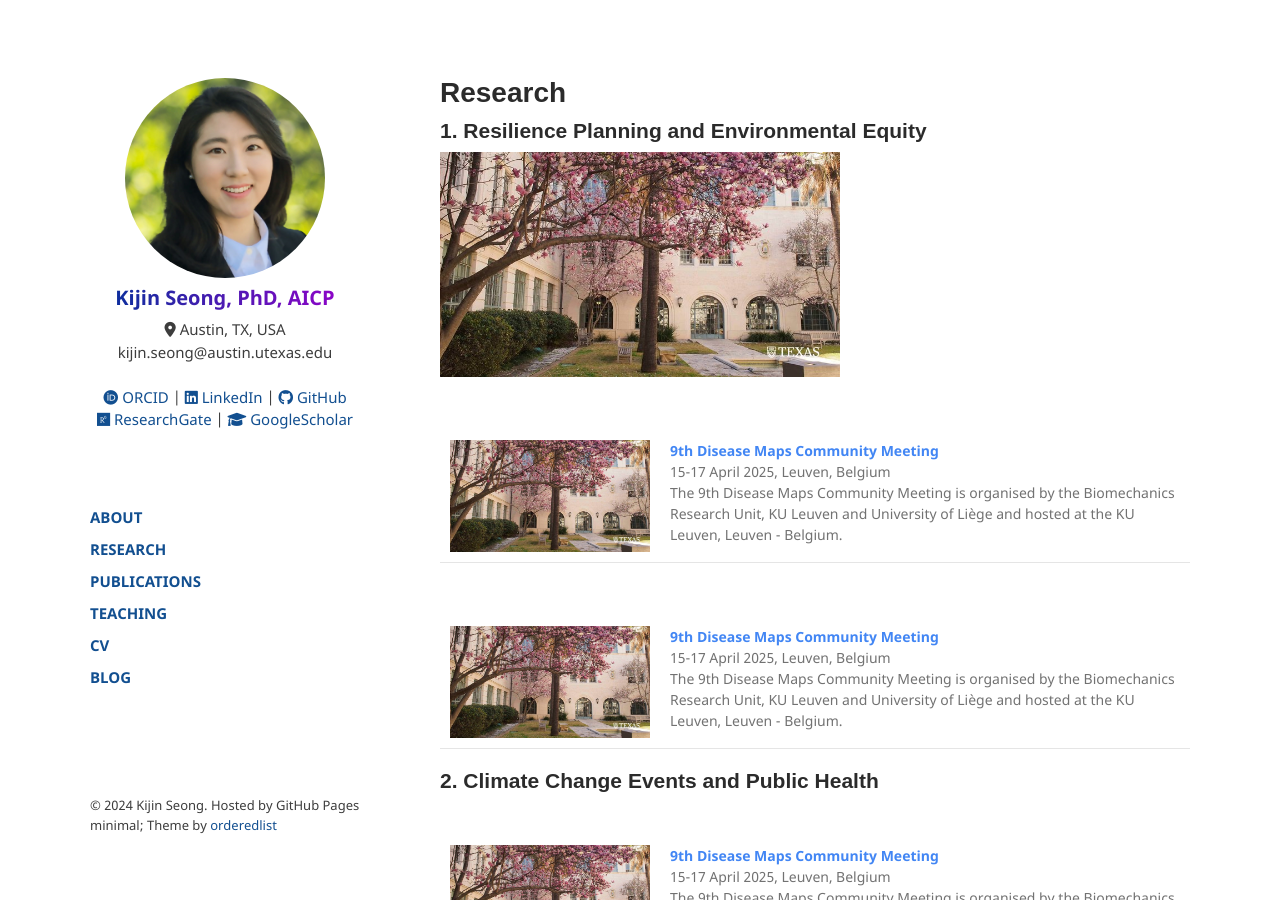
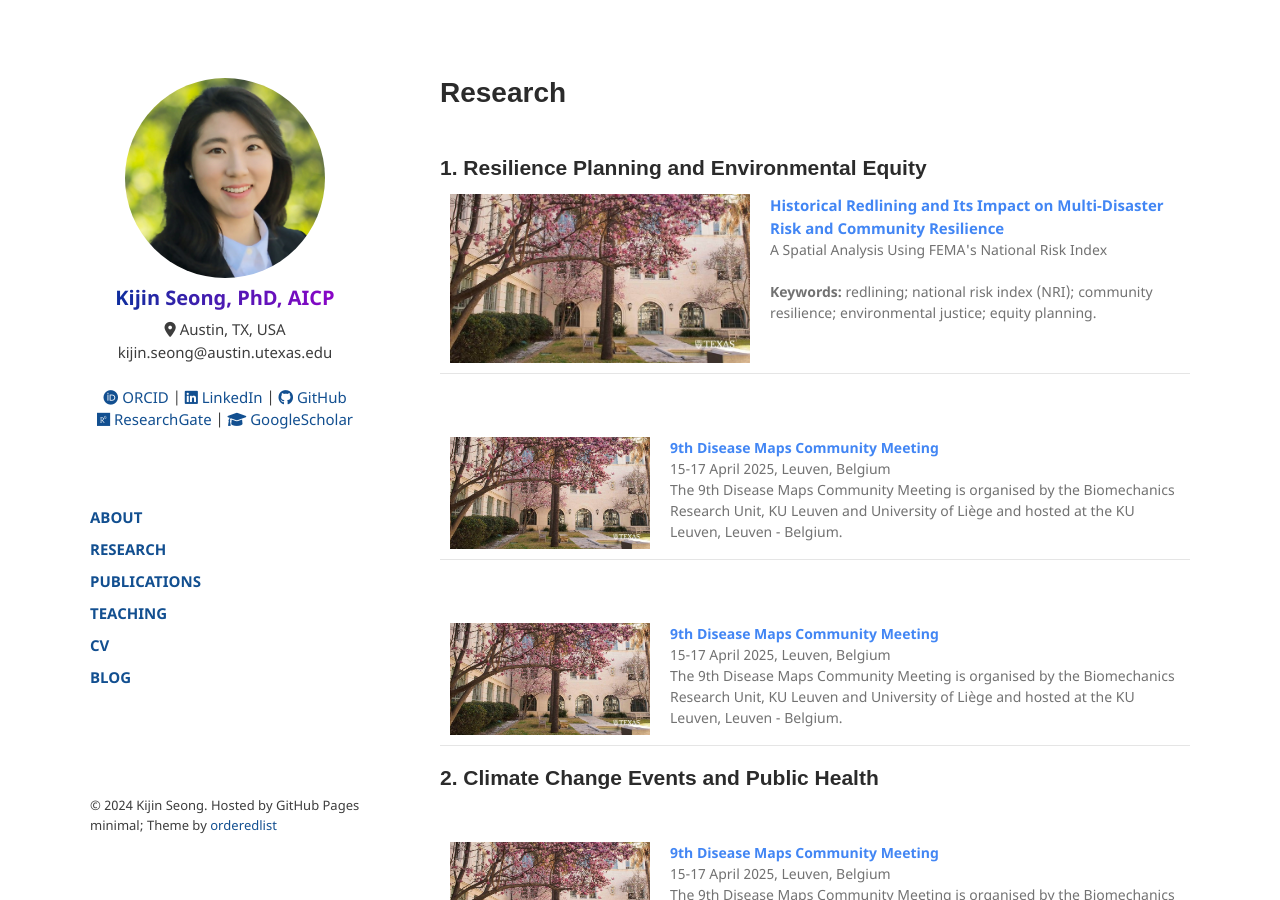
Before and after one commit to kijinseong/kijinseong.github.io, a Jekyll site: the page built from pages/research.md, in a window 1280 px wide and 900 px high. Built offline with Jekyll 4.4.1, drawn with Linux system fonts in a browser that asks for light colours.

Commit message:
research

```diff
--- a/pages/research.md
+++ b/pages/research.md
@@ -4,9 +4,25 @@ layout: default
 permalink: /research/
 ---
 
+
 # Research
+<br />
+
 ## 1. Resilience Planning and Environmental Equity
-<img src="../files/Images/SOA_Spring.jpg" alt="Environmental1" class="image-hover-effect" width="400px">
+
+<table>
+<tr>
+<td style="width: 300px;" valign="top"><a href="Environmental1"><img src="../files/Images/SOA_Spring.jpg" alt="Environmental1" class="image-hover-effect" width="400px"></a></td>
+<td valign="top">
+<strong><a href="Environmental1" style="font-size: 15px;">
+Historical Redlining and Its Impact on Multi-Disaster Risk and Community Resilience</a></strong><br />
+A Spatial Analysis Using FEMA's National Risk Index<br /><br />
+<b>Keywords:</b> redlining; national risk index (NRI); community resilience; environmental justice; equity planning.
+</td>
+</tr>
+</table>
+
+
 
 <br />
 <table>
```
